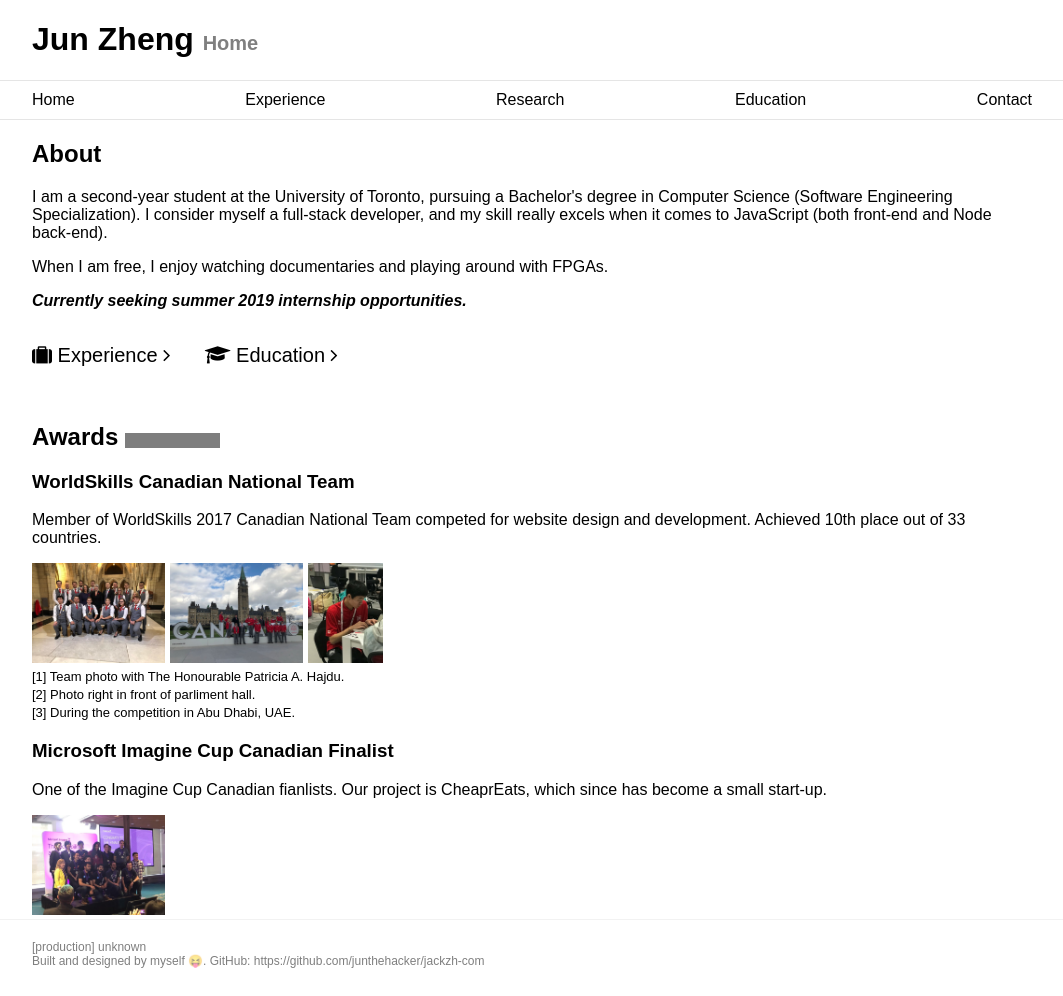
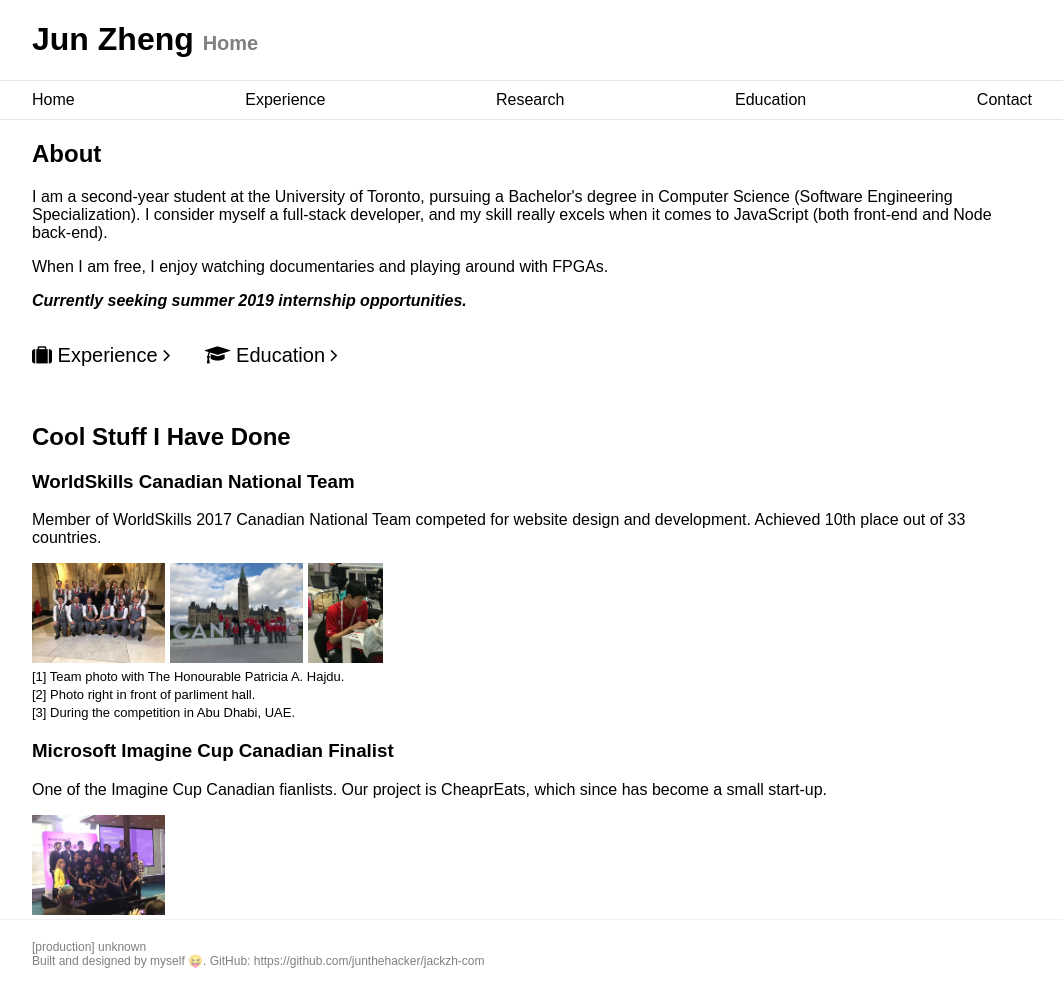
Before and after one commit to junthehacker/jackzh-com, a Jekyll site: the page built from index.html, in a window 1280 px wide. Shown: the whole page, without its empty margins (108-1171 px from the left). Built offline with Jekyll 4.4.1, drawn with Linux system fonts in a browser that asks for light colours; nearby versions of some CDN libraries; some web fonts are replaced.

```diff
--- a/Gemfile
+++ b/Gemfile
@@ -27,3 +27,5 @@ gem "tzinfo-data", platforms: [:mingw, :mswin, :x64_mingw, :jruby]
 
 # Performance-booster for watching directories on Windows
 gem "wdm", "~> 0.1.0" if Gem.win_platform?
+
+gem 'jekyll-sitemap'
--- a/_config.yml
+++ b/_config.yml
@@ -29,3 +29,4 @@ markdown: kramdown
 theme: minima
 plugins:
   - jekyll-feed
+  - jekyll-sitemap
--- a/contact.html
+++ b/contact.html
@@ -11,6 +11,7 @@ title: Contact
         <ul>
             <li>GitHub: <a href="https://github.com/junthehacker">junthehacker</a></li>
             <li>LinkedIn: <a href="https://www.linkedin.com/in/jun-zheng-ca/">Jun Zheng</a></li>
+            <li>Reddit: <a href="https://www.reddit.com/user/junthehacker">/u/junthehacker</a></li>
             <li>Email: me at jackzh dot com</li>
         </ul>
     </div>
--- a/index.html
+++ b/index.html
@@ -16,7 +16,7 @@ title: Home
         <br/><br/><br/>
 
 
-        <h2>Awards <small class="striked super-small">bragging rights</small></h2>
+        <h2>Cool Stuff I Have Done</h2>
         <h3>WorldSkills Canadian National Team</h3>
         <p>Member of WorldSkills 2017 Canadian National Team competed for website design and development. Achieved 10th place out of 33 countries.</p>
         <a href="{% asset /photos/skillscanada-1.JPG %}"><img class="thumb" src="{% asset /photos/skillscanada-1.JPG %}" /></a>
```
Also changed, not shown: Gemfile.lock, _layouts/post.html (line endings or trailing spaces), _posts/2018-12-03-cscb36-chapter-0.md (line endings or trailing spaces), posts.html (line endings or trailing spaces).
